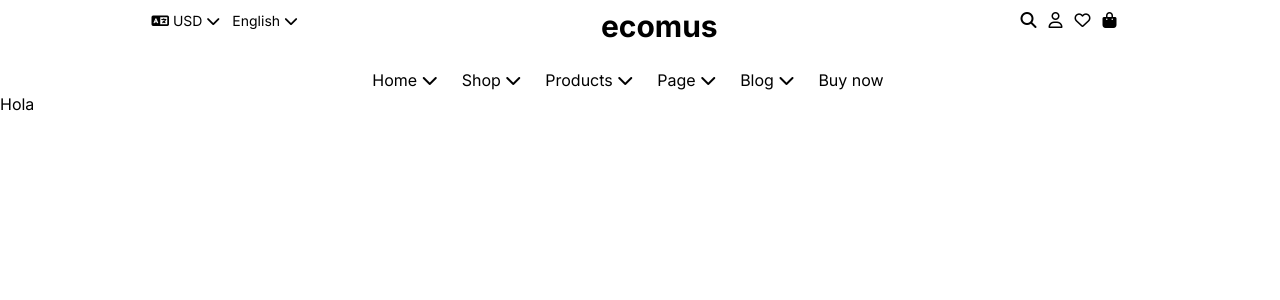
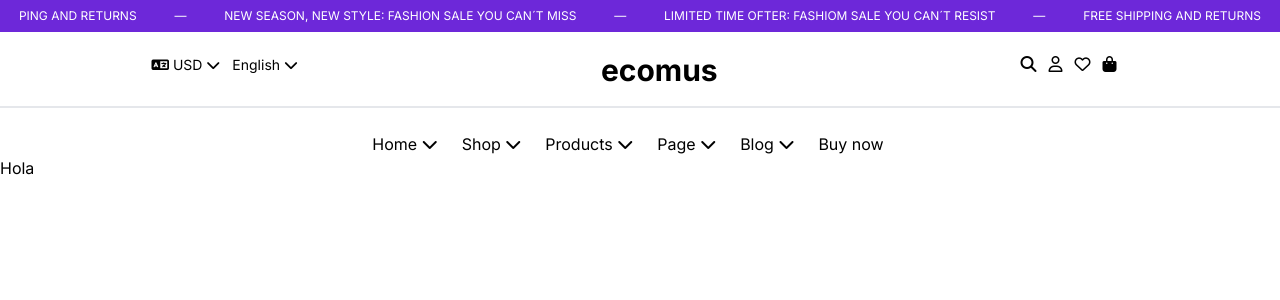
Before and after one commit to DanielaHernande/WorkShop-S1-NextJs, a Next.js app: page /home in a window 1280 px wide. Shown: the top 300 px of the page. Built offline with nearby package versions, Linux system fonts and the light colour scheme.

Commit message:
Feat: Top Bar creation

```diff
--- a/src/app/_components/header/header.tsx
+++ b/src/app/_components/header/header.tsx
@@ -2,7 +2,7 @@ export default function Header() {
 
     return (
         <header>
-            <div className="flex justify-around mt-2">
+            <div className="flex justify-around mt-5 border-b-2 h-14">
 
                 <div>
                     <span className="mr-3 text-sm"><i className="fa-solid fa-language"></i> USD <i className="fa-solid fa-chevron-down"></i></span>
--- a/src/app/_components/topBar/topBar.tsx
+++ b/src/app/_components/topBar/topBar.tsx
@@ -0,0 +1,13 @@
+export default function TopBar() {
+    return (
+        <div className="flex justify-around h-8 bg-violet-700 text-white text-xs items-center">
+            <p>PING AND RETURNS</p>
+            <p>—</p>
+            <p>NEW SEASON, NEW STYLE: FASHION SALE YOU CAN´T MISS</p>
+            <p>—</p>
+            <p>LIMITED TIME OFTER: FASHIOM SALE YOU CAN´T RESIST</p>
+            <p>—</p>
+            <p>FREE SHIPPING AND RETURNS</p>
+        </div>
+    );
+}
--- a/src/app/home/page.tsx
+++ b/src/app/home/page.tsx
@@ -1,6 +1,8 @@
 
 export default function Home() {
   return (
-    <h1>Hola</h1>
+    <>
+      <h1>Hola</h1>
+    </>
   );
 }
--- a/src/app/layout.tsx
+++ b/src/app/layout.tsx
@@ -2,6 +2,7 @@ import type { Metadata } from "next";
 import { Inter } from "next/font/google";
 import "./globals.css";
 import Header from "./_components/header/header";
+import TopBar from "./_components/topBar/topBar";
 
 const inter = Inter({ subsets: ["latin"] });
 
@@ -24,6 +25,7 @@ export default function RootLayout({
           />
       </head>
       <body className={inter.className}>
+        <TopBar />
         <Header />
         {children}</body>
     </html>
```
